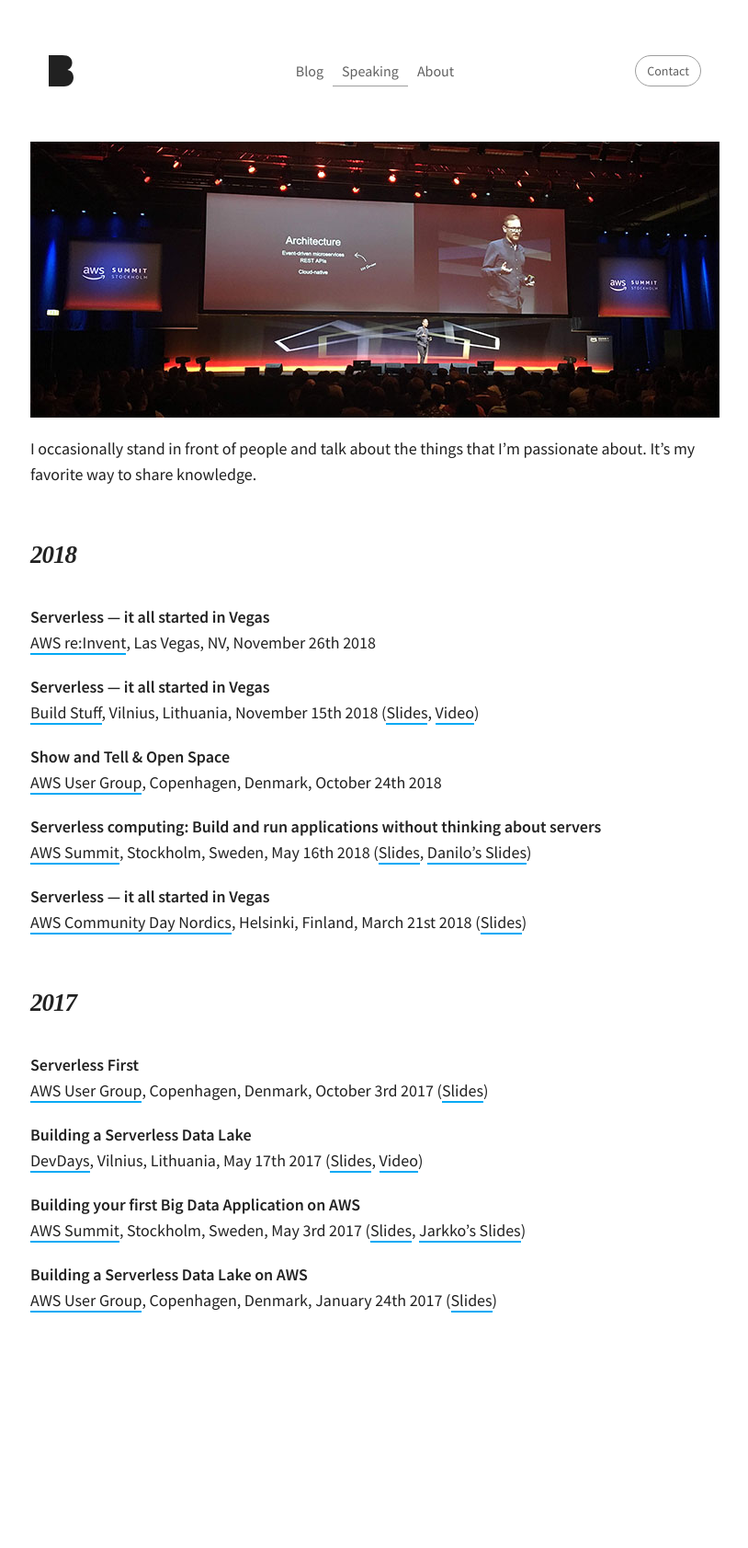
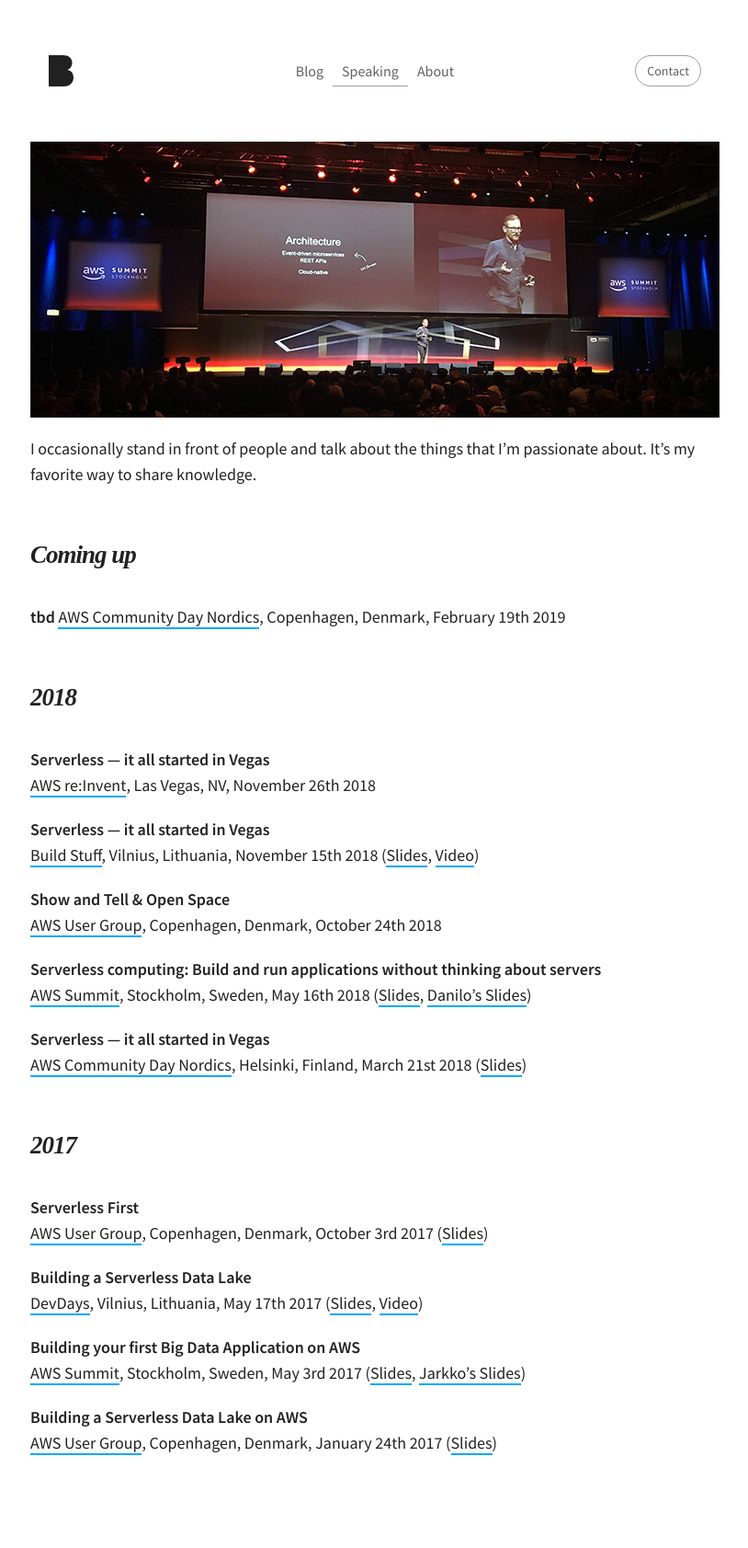
Before and after one commit to martinbuberl/martinbuberl.github.io, a Jekyll site: the page built from speaking.md, in a window 1280 px wide. Shown: the whole page at 92% size, without its empty margins (232-1046 px from the left). Built offline with Jekyll 4.4.1, drawn with Linux system fonts in a browser that asks for light colours; nearby versions of some CDN libraries; some web fonts are replaced; before the commit the page ends 1528 px from its top, so only the background shows below that.

Commit message:
Added Community Day Nordics

```diff
--- a/speaking.md
+++ b/speaking.md
@@ -9,7 +9,10 @@ permalink: /speaking/
 
 I occasionally stand in front of people and talk about the things that I'm passionate about. It's my favorite way to share knowledge.
 
-<!--h2 id="coming-up" class="has-permalink">Coming up<a class="permalink" title="Permalink" href="#coming-up">#</a></h2-->
+<h2 id="coming-up" class="has-permalink">Coming up<a class="permalink" title="Permalink" href="#coming-up">#</a></h2>
+
+**tbd**
+[AWS Community Day Nordics](https://awscommunitynordics.org/communityday/), Copenhagen, Denmark, February 19th 2019
 
 <h2 id="2018" class="has-permalink">2018<a class="permalink" title="Permalink" href="#2018">#</a></h2>
 
```
